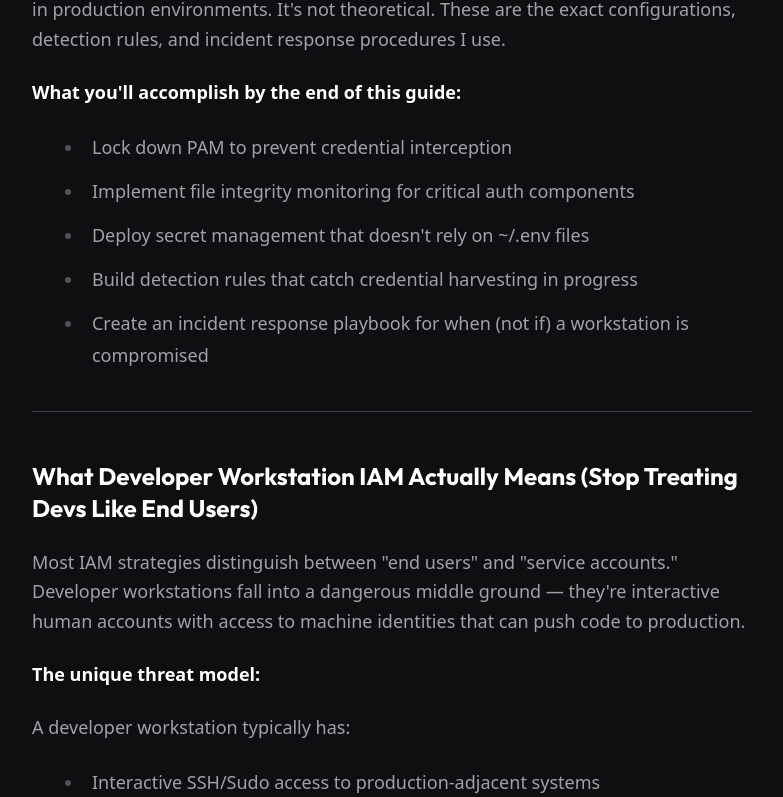
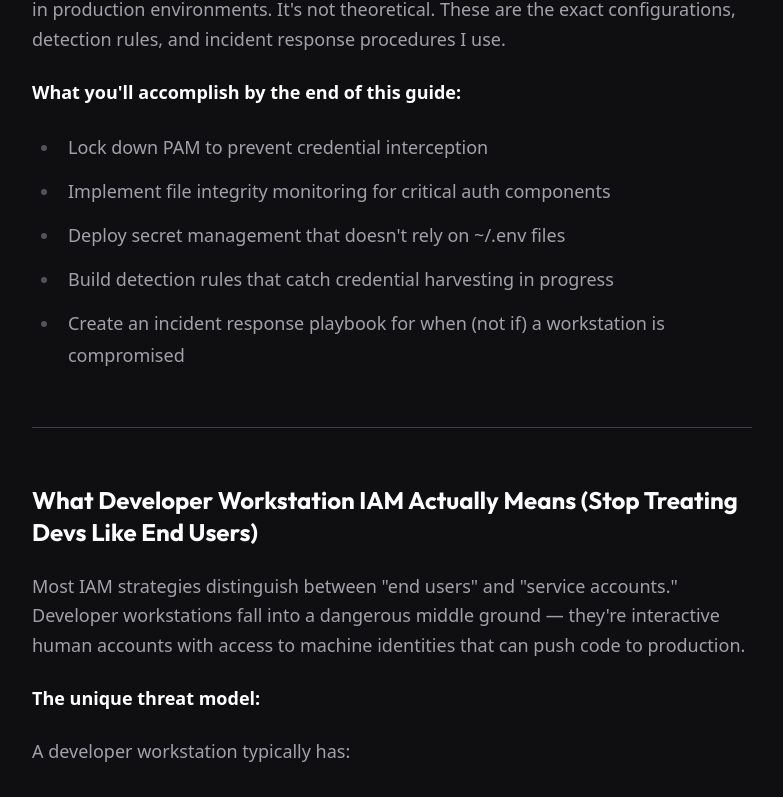
Before and after one commit to Nerdykidtech/Eddington_Tech, a Next.js app: page /blog/developer-workstation-security-complete-iam-hardening-playbook in a window 1280 px wide. Shown: the part 855-1652 px from the top of the page, without its empty margins (248-1031 px from the left). Built offline with nearby package versions, Linux system fonts and the light colour scheme.

Commit message:
Simplify blog post rendering - remove custom code component
Let @tailwindcss/typography handle all styling including code blocks
to avoid double-rendering issues.

```diff
--- a/app/blog/[slug]/page.tsx
+++ b/app/blog/[slug]/page.tsx
@@ -102,30 +102,8 @@ export default function BlogPostPage({ params }: PageProps) {
         }}
       />
 
-      <div className="prose prose-invert prose-zinc prose-sm sm:prose-base lg:prose-lg max-w-none dark:prose-invert prose-headings:font-display prose-headings:font-bold prose-h2:text-2xl prose-h2:text-white prose-h2:mt-12 prose-h2:mb-6 prose-h3:text-xl prose-h3:text-white/90 prose-h3:mt-8 prose-h3:mb-4 prose-p:text-zinc-400 prose-p:leading-relaxed prose-p:mb-6 prose-strong:text-white prose-strong:font-semibold prose-code:text-brand-400 prose-code:bg-brand-500/10 prose-code:px-1.5 prose-code:py-1 prose-code:rounded prose-code:text-sm prose-code:before:content-none prose-code:after:content-none prose-pre:bg-zinc-900 prose-pre:border prose-pre:border-zinc-800 prose-pre:p-4 prose-pre:rounded-lg prose-pre:overflow-x-auto prose-pre:text-sm prose-blockquote:border-l-4 prose-blockquote:border-brand-500/50 prose-blockquote:bg-zinc-900/50 prose-blockquote:pl-6 prose-blockquote:py-4 prose-blockquote:my-8 prose-ul:text-zinc-400 prose-ul:my-6 prose-ul:ml-6 prose-li:mb-3 prose-ol:text-zinc-400 prose-ol:my-6 prose-ol:ml-6 prose-a:text-brand-400 prose-a:no-underline hover:prose-a:underline prose-hr:border-zinc-700 prose-hr:my-10">
-        <ReactMarkdown
-          remarkPlugins={[remarkGfm]}
-          components={{
-            code(props) {
-              const { children, className, ...rest } = props;
-              const match = /language-(\w+)/.exec(className || "");
-              if (match) {
-                return (
-                  <pre className="bg-zinc-900 border border-zinc-800 p-4 rounded-lg overflow-x-auto text-sm my-6 not-prose">
-                    <code className={`${className} text-zinc-300`} {...rest}>
-                      {children}
-                    </code>
-                  </pre>
-                );
-              }
-              return (
-                <code className="text-brand-400 bg-brand-500/10 px-1.5 py-1 rounded text-sm not-prose" {...rest}>
-                  {children}
-                </code>
-              );
-            },
-          }}
-        >
+      <div className="prose prose-invert prose-zinc prose-sm sm:prose-base lg:prose-lg max-w-none dark:prose-invert prose-headings:font-display prose-headings:font-bold prose-h2:text-2xl prose-h2:text-white prose-h2:mt-12 prose-h2:mb-6 prose-h3:text-xl prose-h3:text-white/90 prose-h3:mt-8 prose-h3:mb-4 prose-p:text-zinc-400 prose-p:leading-relaxed prose-p:mb-6 prose-strong:text-white prose-strong:font-semibold prose-code:text-brand-400 prose-code:before:content-none prose-code:after:content-none prose-pre:bg-zinc-900 prose-pre:border-zinc-800 prose-pre:p-4 prose-pre:rounded-lg prose-pre:text-sm prose-blockquote:border-l-4 prose-blockquote:border-brand-500/50 prose-blockquote:bg-zinc-900/50 prose-blockquote:pl-6 prose-blockquote:py-4 prose-blockquote:my-8 prose-ul:text-zinc-400 prose-ul:my-6 prose-ol:text-zinc-400 prose-ol:my-6 prose-li:mb-2">
+        <ReactMarkdown remarkPlugins={[remarkGfm]}>
           {post.content}
         </ReactMarkdown>
       </div>
```
